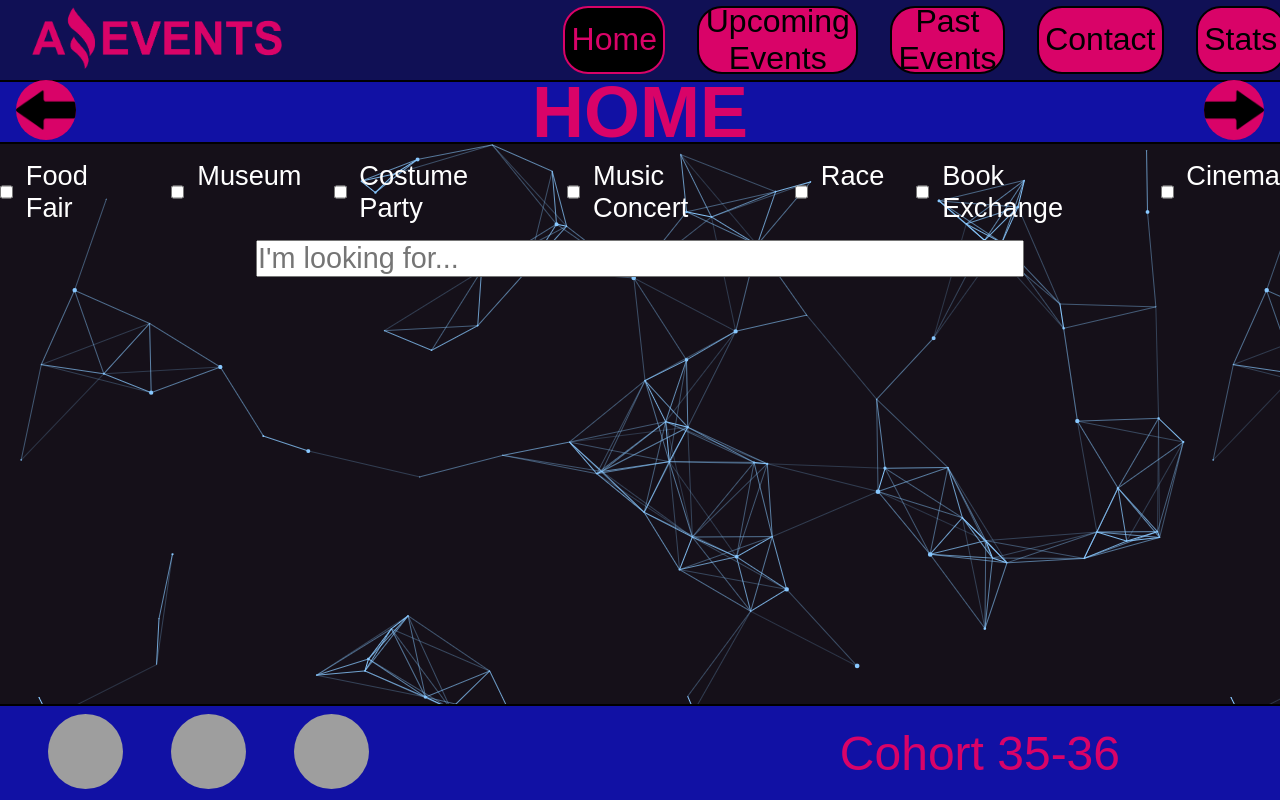
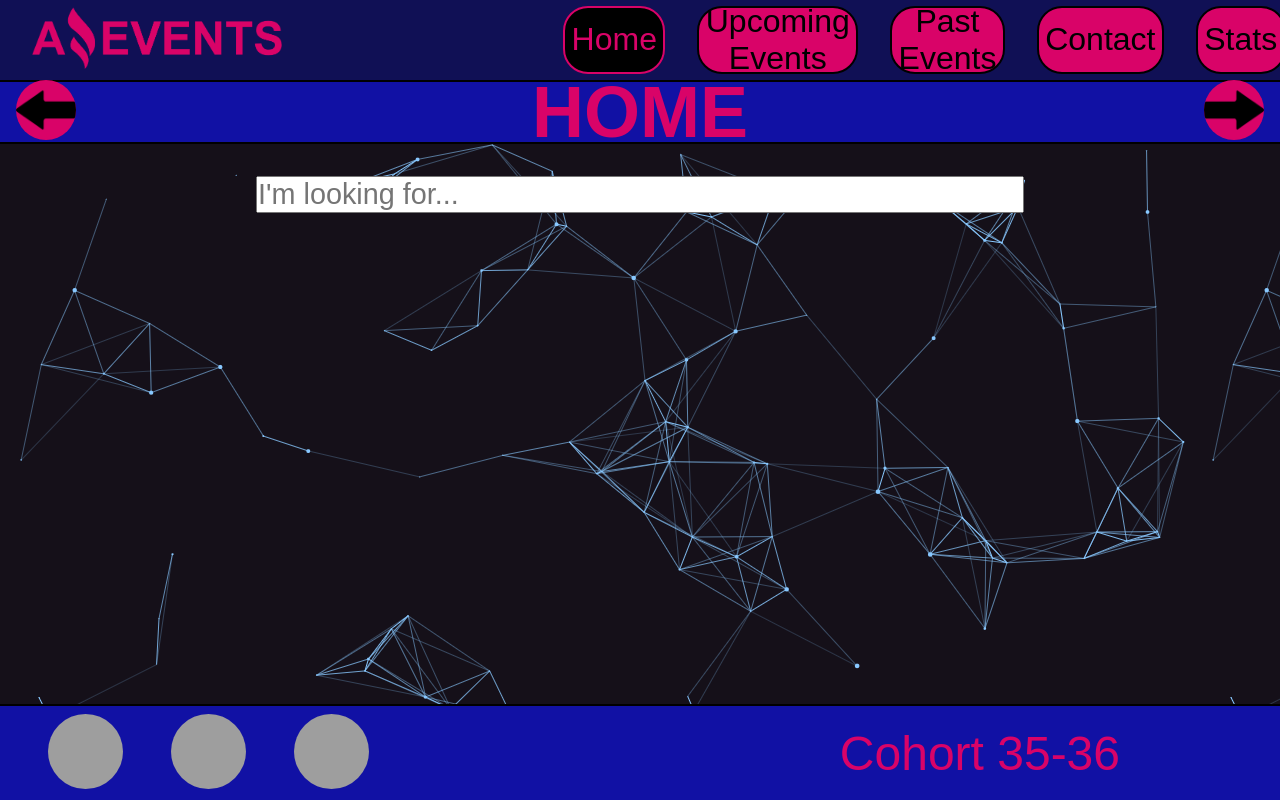
Before and after one commit to FabrizioCatanzaro/amazing-events, a plain HTML site: page index.html in a window 1280 px wide. Drawn offline with Linux system fonts and the light colour scheme; no server answers; grey boxes are pictures that could not be loaded; a web font is replaced by a local one.

Commit message:
borre los checkboxes estaticos

```diff
--- a/index.html
+++ b/index.html
@@ -11,8 +11,6 @@
   <link rel="preconnect" href="https://fonts.googleapis.com">
   <link rel="preconnect" href="https://fonts.gstatic.com" crossorigin>
   <link href="https://fonts.googleapis.com/css2?family=Fresca&display=swap" rel="stylesheet">
-  <!-- <link href="https://cdn.jsdelivr.net/npm/bootstrap@5.2.1/dist/css/bootstrap.min.css" rel="stylesheet" integrity="sha384-iYQeCzEYFbKjA/T2uDLTpkwGzCiq6soy8tYaI1GyVh/UjpbCx/TYkiZhlZB6+fzT" crossorigin="anonymous"> -->
-
 </head>
 
 <body>
@@ -57,27 +55,7 @@
       <div class="filtrador">
         <div class="seleccionador">
           <fieldset id="checkbox-container">
-            <label>
-              <input class="checkbox" type="checkbox" name="category" id="food-fair" value="Food Fair">Food Fair
-            </label>
-            <label>
-              <input class="checkbox" type="checkbox" name="category" id="museum" value="Museum">Museum
-            </label>
-            <label>
-              <input class="checkbox" type="checkbox" name="category" id="costume-party" value="Costume Party">Costume Party
-            </label>
-            <label>
-              <input class="checkbox" type="checkbox" name="category" id="music-concert" value="Music Concert">Music Concert
-            </label>
-            <label>
-              <input class="checkbox" type="checkbox" name="category" id="race" value="Race">Race
-            </label>
-            <label>
-              <input class="checkbox" type="checkbox" name="category" id="book-exchange" value="Book Exchange">Book Exchange
-            </label>
-            <label>
-              <input class="checkbox" type="checkbox" name="category" id="cinema" value="Cinema">Cinema
-            </label>
+
           </fieldset>
         </div>
         <div class="buscador">
```
